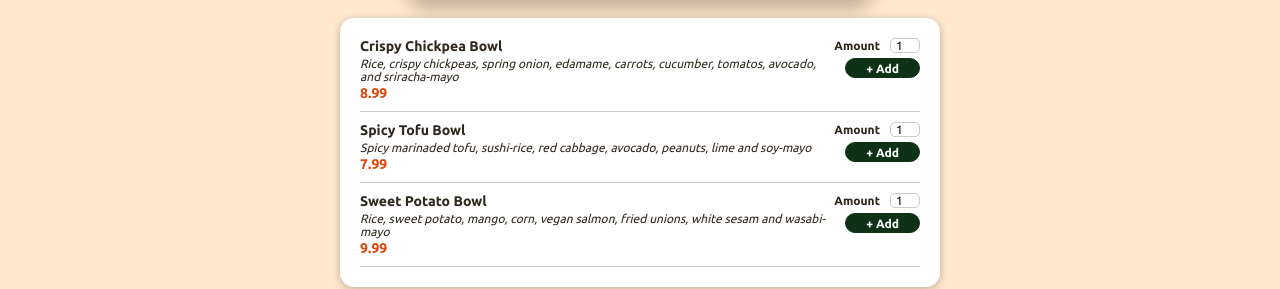
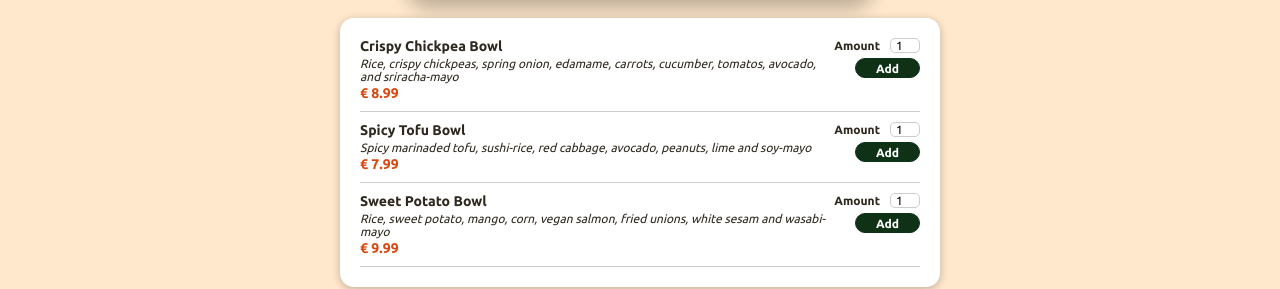
Before and after one commit to Daisys89/Food-Order-App, a React (Create React App) app: page / in a window 1280 px wide. Shown: the part 405-694 px from the top of the page. Built offline with nearby package versions, Linux system fonts and the light colour scheme.

Commit message:
add euro sign and remove +

```diff
--- a/src/components/Meals/AvailableMeals.js
+++ b/src/components/Meals/AvailableMeals.js
@@ -8,21 +8,21 @@ const DUMMY_MEALS = [
     name: 'Crispy Chickpea Bowl',
     description:
       'Rice, crispy chickpeas, spring onion, edamame, carrots, cucumber, tomatos, avocado, and sriracha-mayo',
-    price: '8.99',
+    price: '€ 8.99',
   },
   {
     id: 'm2',
     name: 'Spicy Tofu Bowl',
     description:
       'Spicy marinaded tofu, sushi-rice, red cabbage, avocado, peanuts, lime and soy-mayo ',
-    price: '7.99',
+    price: '€ 7.99',
   },
   {
     id: 'm3',
     name: 'Sweet Potato Bowl',
     description:
       'Rice, sweet potato, mango, corn, vegan salmon, fried unions, white sesam and wasabi-mayo',
-    price: '9.99',
+    price: '€ 9.99',
   },
 ];
 
--- a/src/components/Meals/MealItem/MealItemForm.js
+++ b/src/components/Meals/MealItem/MealItemForm.js
@@ -38,7 +38,7 @@ const MealItemForm = (props) => {
           defaultValue: '1',
         }}
       />
-      <button>+ Add</button>
+      <button>Add</button>
       {!amountIsValid && <p>Please enter a valid amount (1-5).</p>}
     </form>
   );
```
